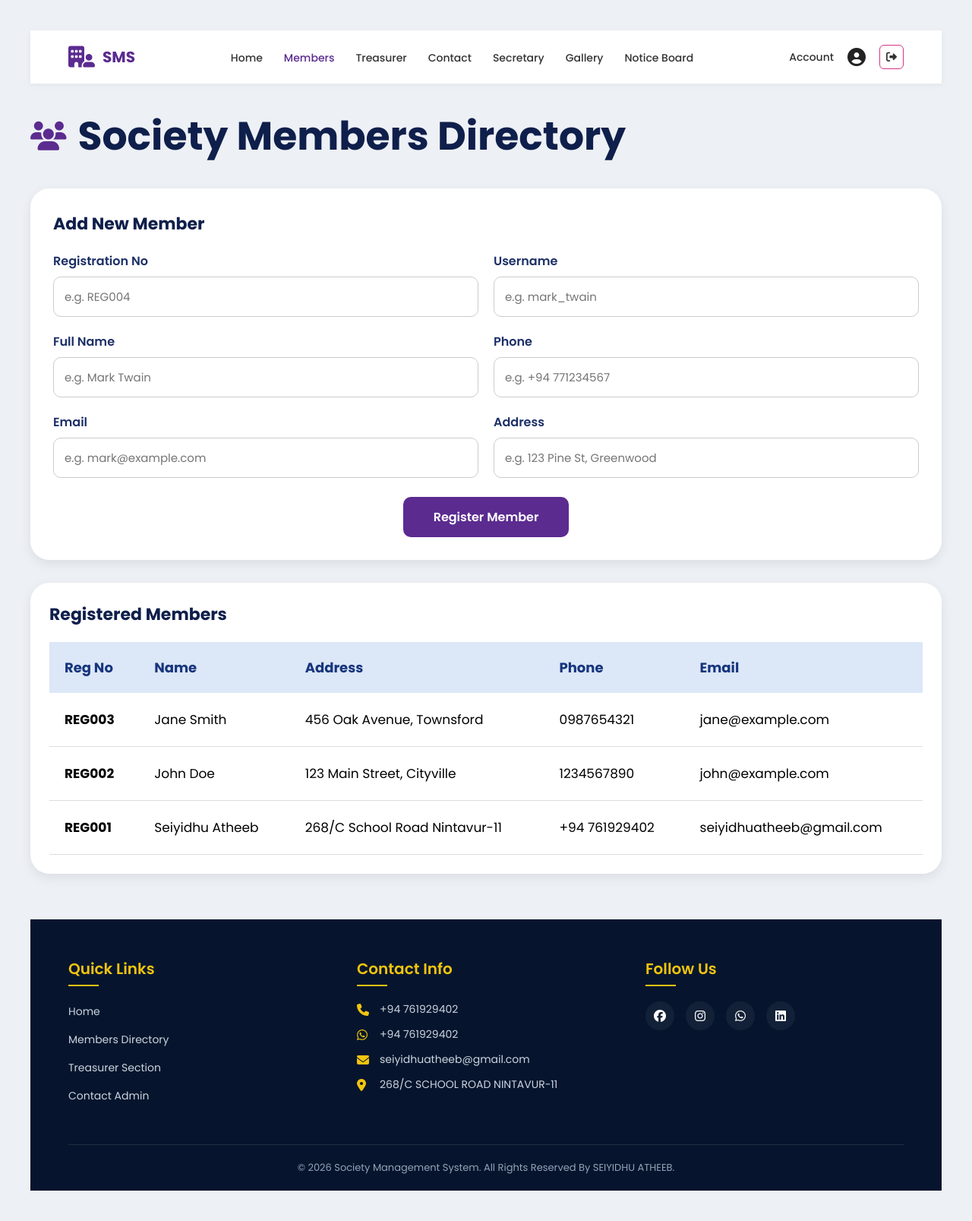
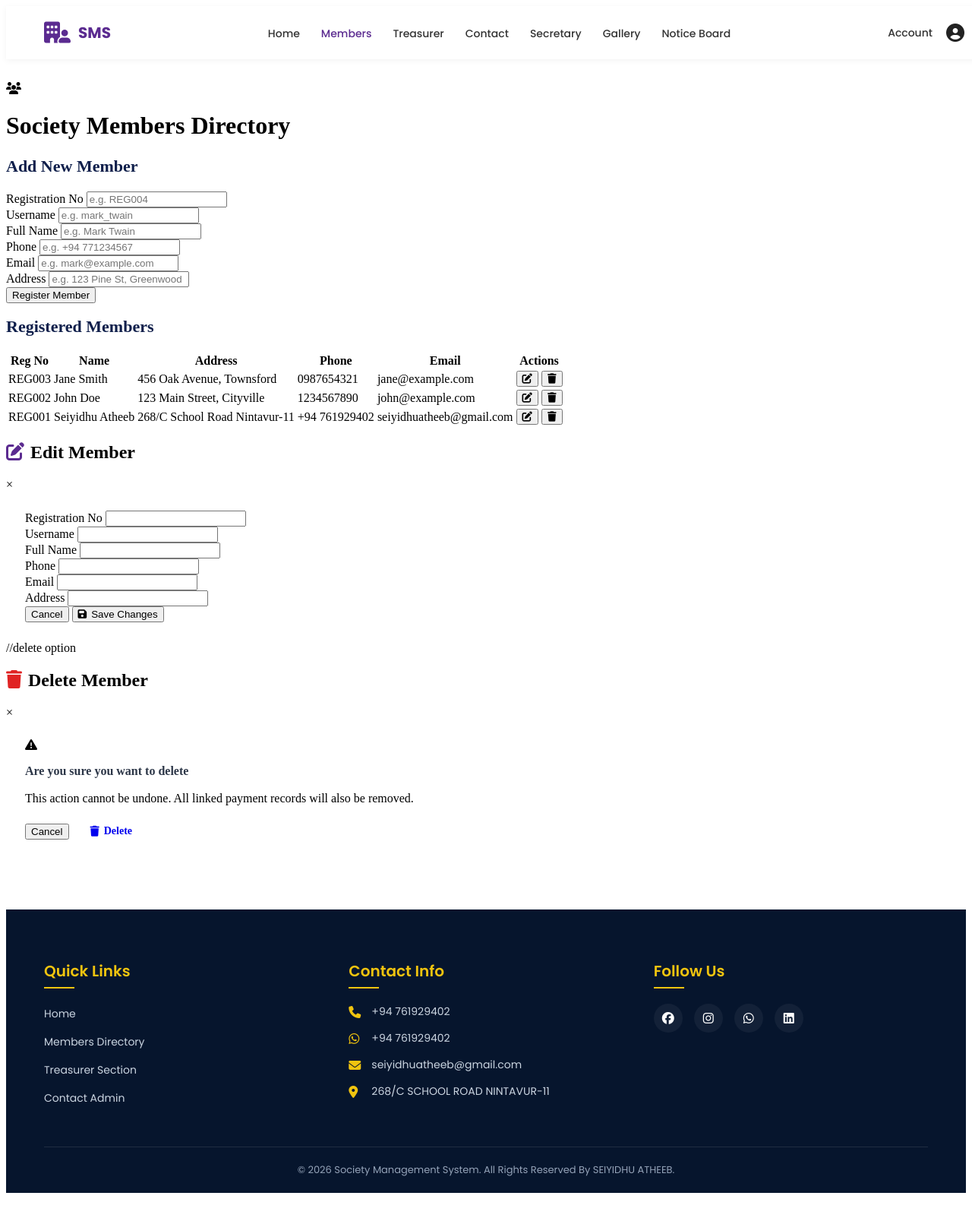
Before and after one commit to afsanmohammed7562-maker/Society-Mangement-System, a PHP site: page /members.php in a window 1280 px wide; the page is wider, and only the part inside the window is pictured. Shown: that part at 76% size. After the commit the page ends 1570 px from the top of that part, so only its background shows below. Run offline with PHP 8.4, Linux system fonts and the light colour scheme; data comes from the database, SQL or seed files in the repository.

Commit message:
Update members.php

```diff
--- a/members.php
+++ b/members.php
@@ -7,13 +7,11 @@ include 'db.php';
   <meta charset="UTF-8">
   <meta name="viewport" content="width=device-width, initial-scale=1.0">
   <title>Society Members Directory</title>
-
   <link rel="stylesheet" href="https://cdnjs.cloudflare.com/ajax/libs/font-awesome/6.5.1/css/all.min.css"/>
   <link href="https://fonts.googleapis.com/css2?family=Poppins:wght@400;500;600;700&display=swap" rel="stylesheet">
-  <link rel="stylesheet" href="test.css">
+  <link rel="stylesheet" href="member.css">
   <link rel="stylesheet" href="footer.css">
 </head>
-
 <body>
 
 <?php include 'navbar.php'; ?>
@@ -25,59 +23,62 @@ include 'db.php';
     <h1>Society Members Directory</h1>
   </div>
 
-  <!-- FORM -->
+  <?php if (isset($_GET['success'])): ?>
+    <div class="alert alert-success">
+      <i class="fa-solid fa-circle-check"></i>
+      <?php
+        if ($_GET['success'] === 'updated') echo 'Member record updated successfully!';
+        elseif ($_GET['success'] === 'deleted') echo 'Member deleted successfully!';
+        else echo 'Operation completed successfully!';
+      ?>
+    </div>
+  <?php elseif (isset($_GET['error'])): ?>
+    <div class="alert alert-error">
+      <i class="fa-solid fa-circle-xmark"></i>
+      Error: <?php echo htmlspecialchars($_GET['error']); ?>
+    </div>
+  <?php endif; ?>
+
+  <!-- ADD MEMBER FORM -->
   <div class="form-box">
     <h2 style="color: #0f1f4b; margin-bottom: 20px; font-size: 22px;">Add New Member</h2>
     <form action="insert.php" method="POST">
-
       <div class="form-grid">
-
         <div class="input-box">
           <label>Registration No</label>
           <input type="text" name="reg_no" placeholder="e.g. REG004" required>
         </div>
-
         <div class="input-box">
           <label>Username</label>
           <input type="text" name="username" placeholder="e.g. mark_twain" required>
         </div>
-
         <div class="input-box">
           <label>Full Name</label>
           <input type="text" name="fullname" placeholder="e.g. Mark Twain" required>
         </div>
-
         <div class="input-box">
           <label>Phone</label>
           <input type="text" name="phone" placeholder="e.g. +94 771234567" required>
         </div>
-
         <div class="input-box">
           <label>Email</label>
           <input type="email" name="email" placeholder="e.g. mark@example.com" required>
         </div>
-
         <div class="input-box">
           <label>Address</label>
           <input type="text" name="address" placeholder="e.g. 123 Pine St, Greenwood" required>
         </div>
-
       </div>
-
       <div class="btn-box">
         <button type="submit" name="submit">Register Member</button>
       </div>
-
     </form>
-
   </div>
-
 
   <!-- MEMBERS TABLE -->
   <div class="table-box">
     <h2 style="color: #0f1f4b; margin-bottom: 20px; font-size: 22px;">Registered Members</h2>
     <table>
-
       <thead>
         <tr>
           <th>Reg No</th>
@@ -85,45 +86,159 @@ include 'db.php';
           <th>Address</th>
           <th>Phone</th>
           <th>Email</th>
+          <th style="text-align:center;">Actions</th>
         </tr>
       </thead>
-
       <tbody>
-
 <?php
-$sql = "SELECT * FROM members ORDER BY id DESC";
+$sql    = "SELECT * FROM members ORDER BY id DESC";
 $result = mysqli_query($conn, $sql);
 
-if(mysqli_num_rows($result) > 0) {
-  while($row = mysqli_fetch_assoc($result)) {
-    ?>
-    <tr>
-      <td><?php echo htmlspecialchars($row['reg_no']); ?></td>
-      <td><?php echo htmlspecialchars($row['fullname']); ?></td>
-      <td><?php echo htmlspecialchars($row['address']); ?></td>
-      <td><?php echo htmlspecialchars($row['phone']); ?></td>
-      <td><?php echo htmlspecialchars($row['email']); ?></td>
-    </tr>
-    <?php
-  }
+if (mysqli_num_rows($result) > 0) {
+    while ($row = mysqli_fetch_assoc($result)) {
+        $id       = $row['id'];
+        $reg_no   = htmlspecialchars($row['reg_no'],   ENT_QUOTES);
+        $username = htmlspecialchars($row['username'],  ENT_QUOTES);
+        $fullname = htmlspecialchars($row['fullname'],  ENT_QUOTES);
+        $phone    = htmlspecialchars($row['phone'],     ENT_QUOTES);
+        $email    = htmlspecialchars($row['email'],     ENT_QUOTES);
+        $address  = htmlspecialchars($row['address'],   ENT_QUOTES);
+        echo "
+        <tr>
+          <td>{$reg_no}</td>
+          <td>{$fullname}</td>
+          <td>{$address}</td>
+          <td>{$phone}</td>
+          <td>{$email}</td>
+          <td style='text-align:center; white-space:nowrap;'>
+            <button class='btn-icon btn-icon-edit' title='Edit Member'
+              onclick=\"openEditModal('{$id}','{$reg_no}','{$username}','{$fullname}','{$phone}','{$email}','{$address}')\">
+              <i class='fa-solid fa-pen-to-square'></i>
+            </button>
+            <button class='btn-icon btn-icon-delete' title='Delete Member'
+              onclick=\"openDeleteModal('{$id}','{$fullname}')\">
+              <i class='fa-solid fa-trash'></i>
+            </button>
+          </td>
+        </tr>";
+    }
 } else {
-  ?>
-  <tr>
-    <td colspan="5" style="text-align: center; color: #777;">No members registered yet.</td>
-  </tr>
-  <?php
+    echo "<tr><td colspan='6' style='text-align:center;color:#777;'>No members registered yet.</td></tr>";
 }
 ?>
-
       </tbody>
-
     </table>
-
   </div>
 
 </div>
 
+<!-- ===== EDIT MODAL ===== -->
+<div id="editModal" class="modal" onclick="if(event.target===this)closeEditModal()">
+  <div class="modal-content">
+    <div class="modal-header">
+      <h2><i class="fa-solid fa-pen-to-square" style="color:#5b2b90;margin-right:8px;"></i>Edit Member</h2>
+      <span class="close-btn" onclick="closeEditModal()">&times;</span>
+    </div>
+    <form action="update.php" method="POST" style="padding:25px;">
+      <input type="hidden" name="id" id="edit_id">
+      <div class="form-grid">
+        <div class="input-box">
+          <label>Registration No</label>
+          <input type="text" name="reg_no" id="edit_reg_no" required>
+        </div>
+        <div class="input-box">
+          <label>Username</label>
+          <input type="text" name="username" id="edit_username" required>
+        </div>
+        <div class="input-box">
+          <label>Full Name</label>
+          <input type="text" name="fullname" id="edit_fullname" required>
+        </div>
+        <div class="input-box">
+          <label>Phone</label>
+          <input type="text" name="phone" id="edit_phone" required>
+        </div>
+        <div class="input-box">
+          <label>Email</label>
+          <input type="email" name="email" id="edit_email" required>
+        </div>
+        <div class="input-box">
+          <label>Address</label>
+          <input type="text" name="address" id="edit_address" required>
+        </div>
+      </div>
+      <div class="modal-footer">
+        <button type="button" class="btn-secondary" onclick="closeEditModal()">Cancel</button>
+        <button type="submit" class="btn-primary">
+          <i class="fa-solid fa-floppy-disk" style="margin-right:6px;"></i>Save Changes
+        </button>
+      </div>
+    </form>
+  </div>
+</div>
+
+//delete option
+
+<div id="deleteModal" class="modal" onclick="if(event.target===this)closeDeleteModal()">
+  <div class="modal-content delete-modal-content">
+    <div class="modal-header">
+      <h2><i class="fa-solid fa-trash" style="color:#e02424;margin-right:8px;"></i>Delete Member</h2>
+      <span class="close-btn" onclick="closeDeleteModal()">&times;</span>
+    </div>
+    <div style="padding:25px;">
+      <div class="modal-body">
+        <div class="warning-icon"><i class="fa-solid fa-triangle-exclamation"></i></div>
+        <p style="font-size:16px;color:#2d3748;font-weight:600;">Are you sure you want to delete</p>
+        <p id="delete_name" style="font-size:18px;color:#5b2b90;font-weight:700;margin-top:6px;"></p>
+        <p class="warning-text">This action cannot be undone. All linked payment records will also be removed.</p>
+      </div>
+      <div class="modal-footer">
+        <button type="button" class="btn-secondary" onclick="closeDeleteModal()">Cancel</button>
+        <a id="delete_link" href="#" class="btn-danger"
+           style="text-decoration:none;padding:10px 24px;font-size:14px;font-weight:600;border-radius:8px;display:inline-flex;align-items:center;gap:6px;">
+          <i class="fa-solid fa-trash"></i> Delete
+        </a>
+      </div>
+    </div>
+  </div>
+</div>
+
 <?php include 'footer.php'; ?>
+
+<script>
+function openEditModal(id, reg_no, username, fullname, phone, email, address) {
+  document.getElementById('edit_id').value       = id;
+  document.getElementById('edit_reg_no').value   = reg_no;
+  document.getElementById('edit_username').value = username;
+  document.getElementById('edit_fullname').value = fullname;
+  document.getElementById('edit_phone').value    = phone;
+  document.getElementById('edit_email').value    = email;
+  document.getElementById('edit_address').value  = address;
+  document.getElementById('editModal').classList.add('show');
+}
+function closeEditModal() {
+  document.getElementById('editModal').classList.remove('show');
+}
+
+function openDeleteModal(id, name) {
+  document.getElementById('delete_name').textContent = name;
+  document.getElementById('delete_link').href = 'delete.php?id=' + id;
+  document.getElementById('deleteModal').classList.add('show');
+}
+function closeDeleteModal() {
+  document.getElementById('deleteModal').classList.remove('show');
+}
+
+// Auto-dismiss alert after 4 seconds
+var alertEl = document.querySelector('.alert');
+if (alertEl) {
+  setTimeout(function() {
+    alertEl.style.transition = 'opacity 0.5s';
+    alertEl.style.opacity = '0';
+    setTimeout(function() { alertEl.remove(); }, 500);
+  }, 4000);
+}
+</script>
 
 </body>
 </html>
```
